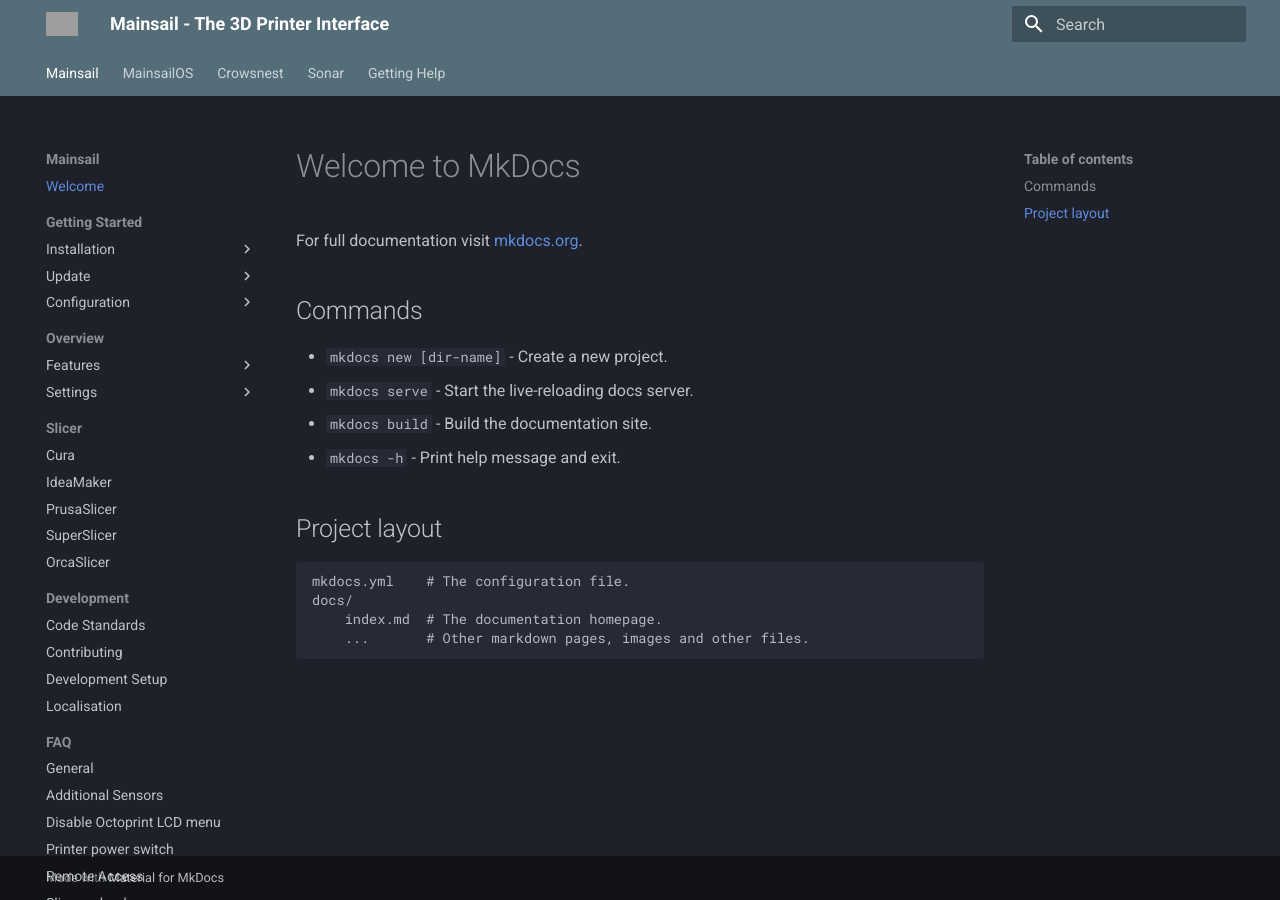
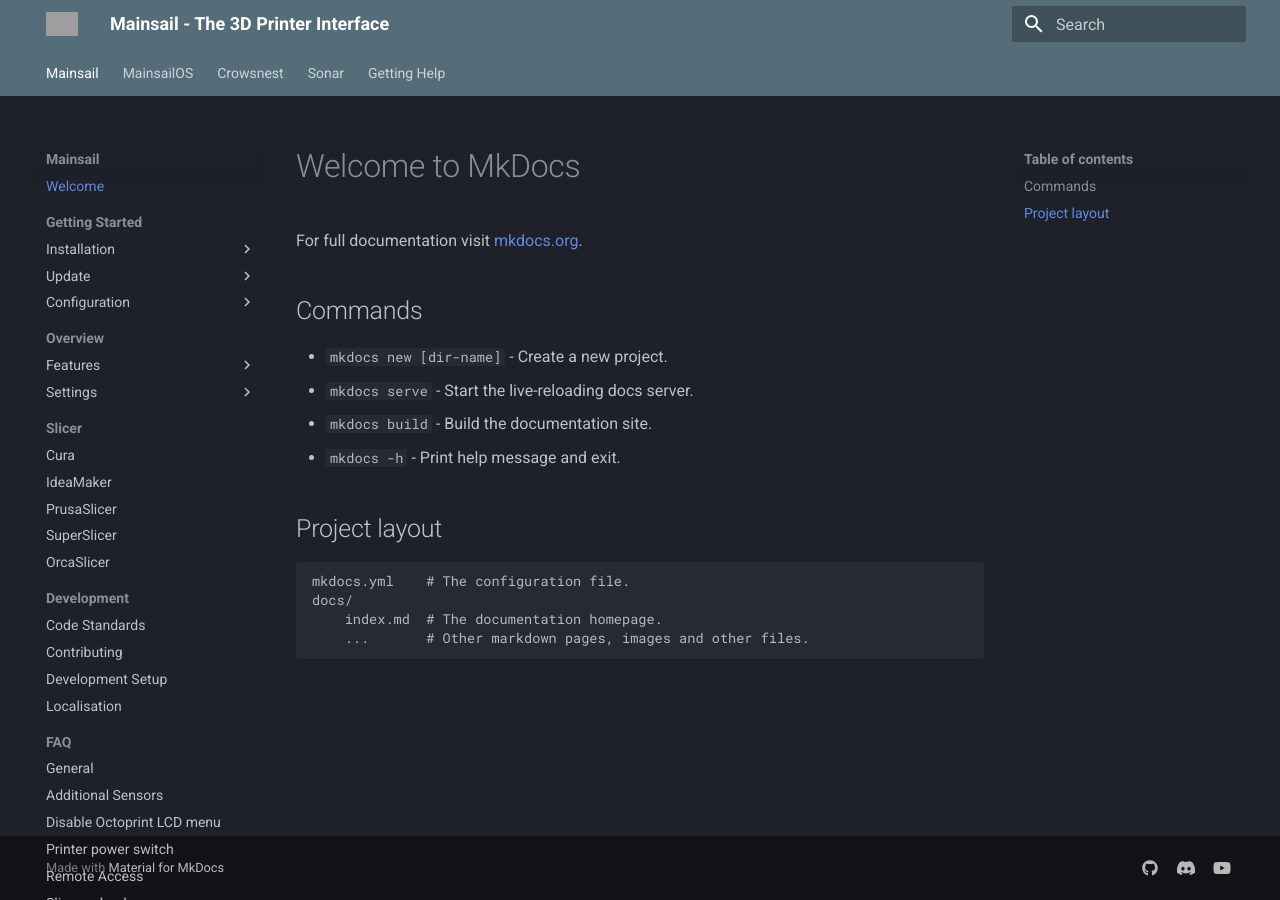
Before and after one commit to mainsail-crew/docs, an MkDocs documentation site: the page built from docs/index.md, in a window 1280 px wide. Built offline with MkDocs 1.6.1 and Material for MkDocs 9.7.7, drawn with Linux system fonts in a browser that asks for light colours; part of the change alters nothing that is shown; grey boxes are pictures that could not be loaded.

```diff
--- a/mkdocs.yml
+++ b/mkdocs.yml
@@ -2,6 +2,15 @@
 
 site_name: Mainsail - The 3D Printer Interface
 site_url: https://docs.mainsail.xyz
+
+extra:
+  social:
+    - icon: fontawesome/brands/github
+      link: https://github.com/mainsail-crew
+    - icon: fontawesome/brands/discord
+      link: https://discord.gg/mainsail
+    - icon: fontawesome/brands/youtube
+      link: https://www.youtube.com/@Mainsail-Crew
 
 nav:
   - Mainsail:
```
